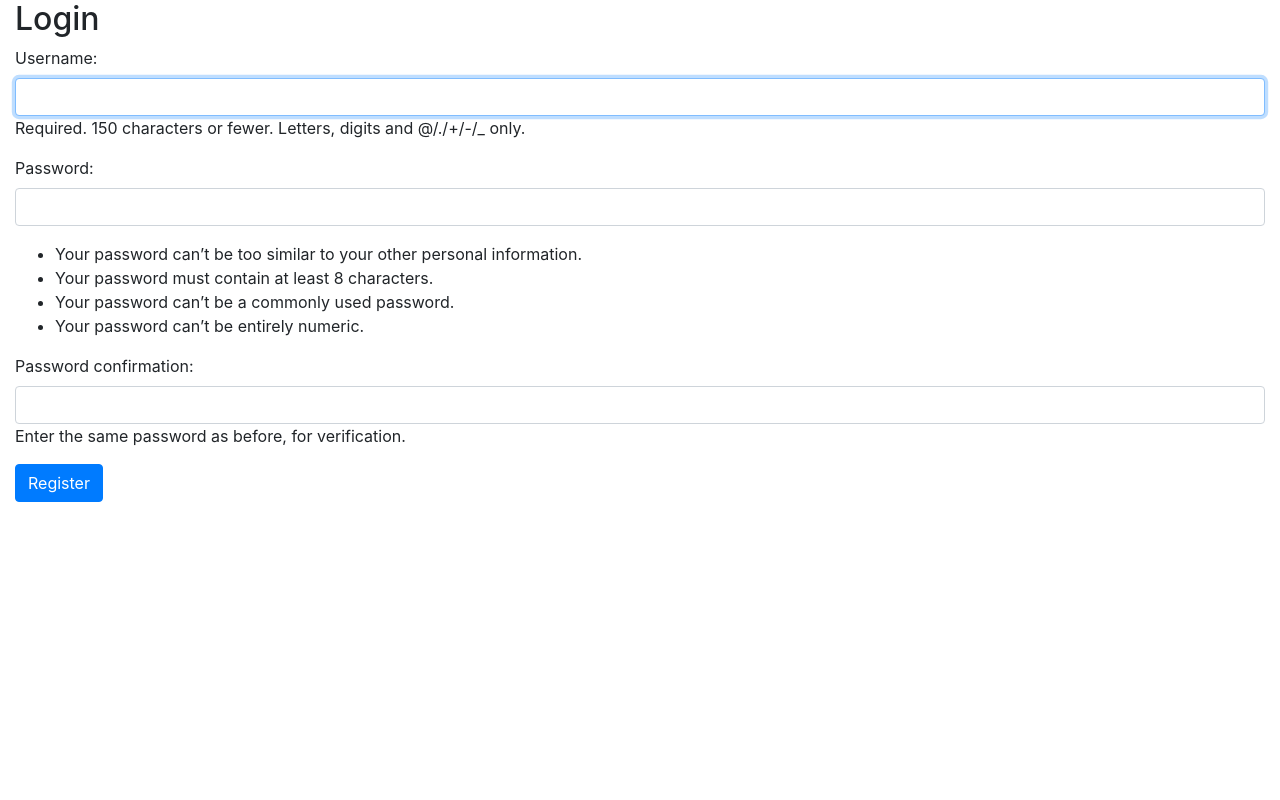
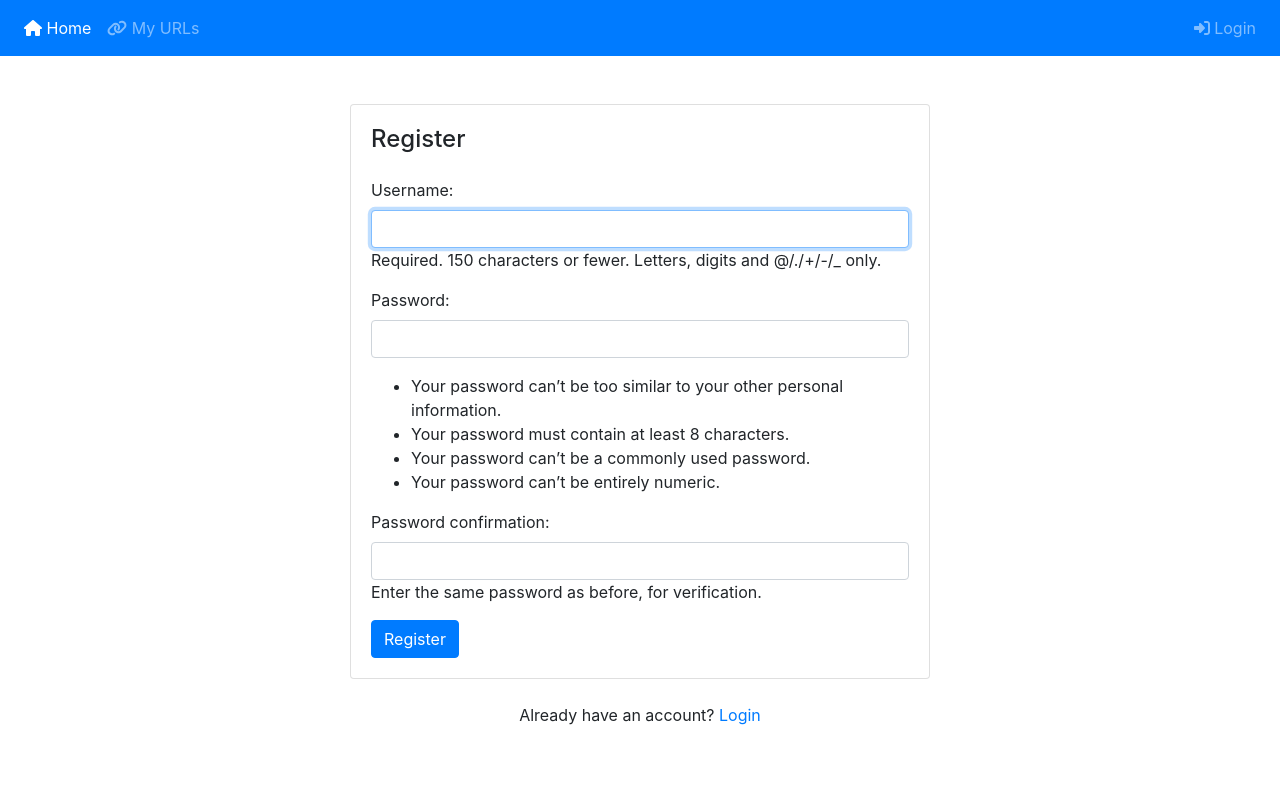
Before and after one commit to uTSAVsUBEDI/temp, a Django app: page /accounts/register/ in a window 1280 px wide. Run offline with Django 5.2, Linux system fonts and the light colour scheme.

Commit message:
all changes

```diff
--- a/templates/accounts/register.html
+++ b/templates/accounts/register.html
@@ -1,12 +1,25 @@
 {% extends 'layouts/base.html' %}
 
-{% block title %}Login{% endblock %}
+{% block title %}Register{% endblock %}
 
 {% block content %}
-    <h2>Login</h2>
-    <form method="post" action="{% url 'accounts:register' %}">
-        {% csrf_token %}
-        {{ form.as_p }}
-        <button type="submit" class="btn btn-primary">Register</button>
-    </form>
+
+<section class="section-content padding-y mt-5" style="min-height:84vh">
+    <div class="card mx-auto" style="max-width: 580px; ">
+
+        <div class="card-body">
+        <h4 class="card-title mb-4">Register</h4>
+        <form method="post" action="{% url 'accounts:register' %}">
+            {% csrf_token %}
+            {{ form.as_p }}
+            <button type="submit" class="btn btn-primary">Register</button>
+        </form>
+        </div>
+      </div>
+
+       <p class="text-center mt-4 ">Already have an account? <a  href="{% url 'accounts:login' %}">Login</a></p>
+       <br><br>
+
+    </section>
+
 {% endblock %}
--- a/templates/layouts/base.html
+++ b/templates/layouts/base.html
@@ -10,14 +10,18 @@
     <link rel="stylesheet" href="https://cdn.jsdelivr.net/npm/bootstrap@4.6.2/dist/css/bootstrap.min.css" integrity="sha384-xOolHFLEh07PJGoPkLv1IbcEPTNtaed2xpHsD9ESMhqIYd0nLMwNLD69Npy4HI+N" crossorigin="anonymous">
 
     <title>
-        {% block title %}  {% endblock %}|URL Shortner
+        {% block title %}  {% endblock %} | URL Shortner
     </title>
 
+    <link rel="stylesheet" href="https://cdnjs.cloudflare.com/ajax/libs/font-awesome/6.5.1/css/fontawesome.min.css"  crossorigin="anonymous" referrerpolicy="no-referrer" />
     {% block head %}
 
     {% endblock head %}
   </head>
   <body>
+
+    {% include 'layouts/navbar.html' %}
+
     <div class="container-fluid">
 
         {% block content %}
@@ -33,6 +37,7 @@
     <script src="https://cdn.jsdelivr.net/npm/jquery@3.5.1/dist/jquery.slim.min.js" integrity="sha384-DfXdz2htPH0lsSSs5nCTpuj/zy4C+OGpamoFVy38MVBnE+IbbVYUew+OrCXaRkfj" crossorigin="anonymous"></script>
     <script src="https://cdn.jsdelivr.net/npm/bootstrap@4.6.2/dist/js/bootstrap.bundle.min.js" integrity="sha384-Fy6S3B9q64WdZWQUiU+q4/2Lc9npb8tCaSX9FK7E8HnRr0Jz8D6OP9dO5Vg3Q9ct" crossorigin="anonymous"></script>
 
+    <script src="https://cdnjs.cloudflare.com/ajax/libs/font-awesome/6.5.1/js/all.min.js"  crossorigin="anonymous" referrerpolicy="no-referrer"></script>
     {% block script %}
 
 
--- /dev/null
+++ b/templates/layouts/navbar.html
@@ -0,0 +1,32 @@
+<nav class="navbar navbar-expand-lg navbar-dark bg-primary">
+    <button class="navbar-toggler" type="button" data-toggle="collapse" data-target="#navbarText"
+        aria-controls="navbarText" aria-expanded="false" aria-label="Toggle navigation">
+        <span class="navbar-toggler-icon"></span>
+    </button>
+    <div class="collapse navbar-collapse" id="navbarText">
+        <ul class="navbar-nav mr-auto">
+            <li class="nav-item active">
+                <a class="nav-link" href="{% url 'shortner:home' %}"><i class="fas fa-home"></i> Home
+                   <span class="sr-only">(current)</span>
+                </a>
+            </li>
+            <li class="nav-item">
+                <a class="nav-link" href="{% url 'shortner:url_list' %}">
+                    <i class="fas fa-link"></i> My URLs
+                </a>
+            </li>
+
+        </ul>
+        <ul class="navbar-nav ml-auto">
+            {% if request.user.is_authenticated %}
+                <li class="nav-item">
+                    <a class="nav-link" href="{% url 'accounts:logout' %}"><i class="fas fa-sign-out-alt"></i> Logout</a>
+                </li>
+            {% else %}
+                <li class="nav-item">
+                    <a class="nav-link" href="{% url 'accounts:login' %}"><i class="fa-solid fa-right-to-bracket"></i> Login</a>
+                </li>
+            {% endif %}
+        </ul>
+    </div>
+</nav>
--- a/templates/shortner/url_list.html
+++ b/templates/shortner/url_list.html
@@ -1,4 +1,6 @@
 {% extends 'layouts/base.html' %}
+
+{% block title %}My URL's{% endblock %}
 
 {% block content %}
   <h2>Short URLs List</h2>
```
Also changed, not shown: shortner/forms.py (+12 -4 lines), shortner/models.py (+10 -3 lines), shortner/views.py (+2 -3 lines), templates/accounts/login.html (+13 -1 lines), templates/shortner/url_shortened.html (+20 -4 lines), templates/shortner/url_shortener.html (+25 -7 lines).
